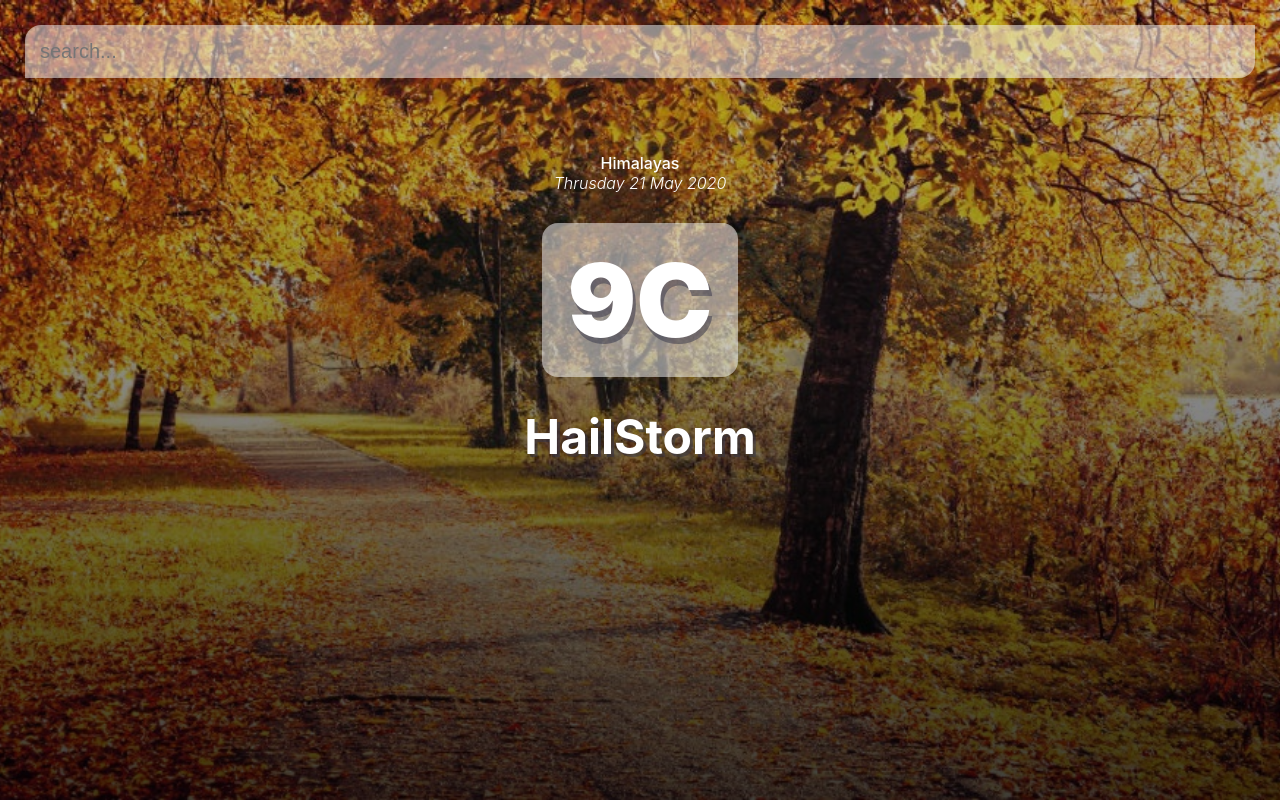
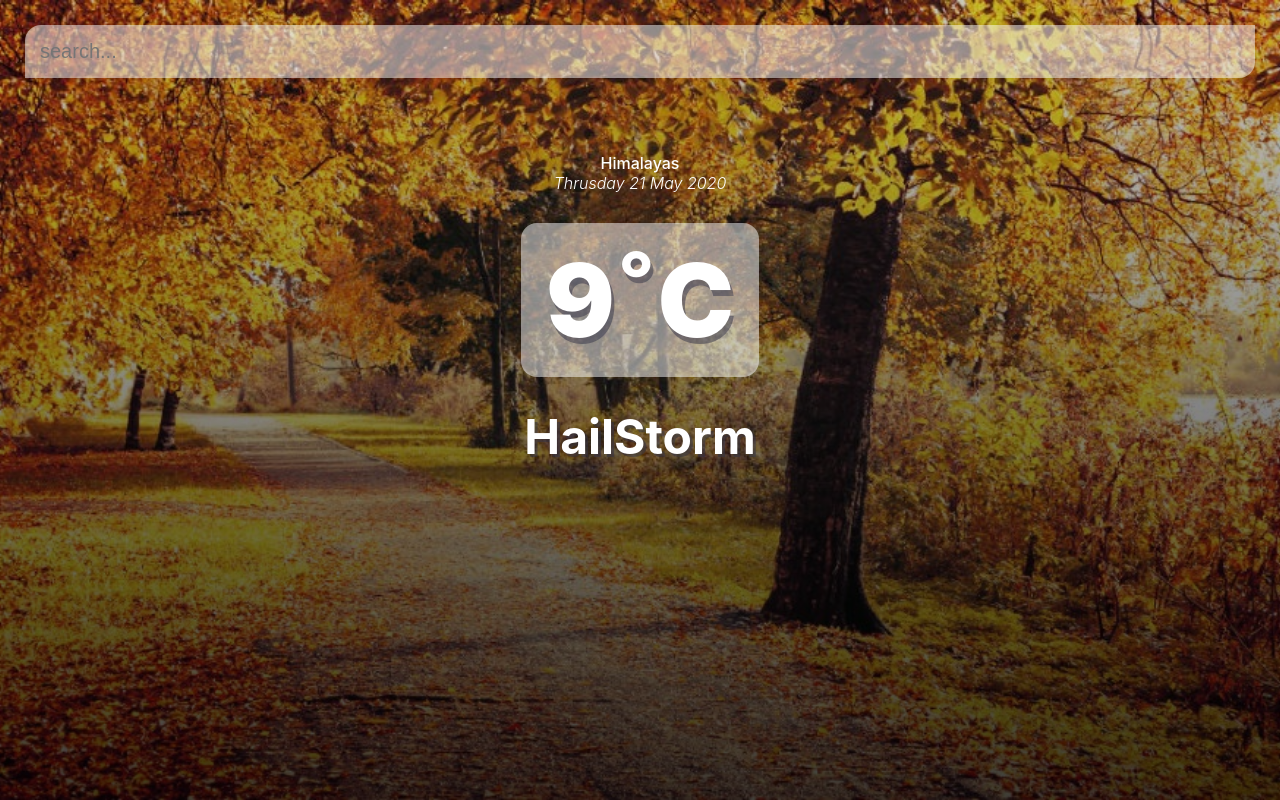
Before and after one commit to Iamsbharti/weather-app-deploy, a React (Create React App) app: page / in a window 1280 px wide. Built offline with nearby package versions, Linux system fonts and the light colour scheme.

Commit message:
fetched api request

```diff
--- a/package.json
+++ b/package.json
@@ -6,6 +6,7 @@
     "@testing-library/jest-dom": "^4.2.4",
     "@testing-library/react": "^9.3.2",
     "@testing-library/user-event": "^7.1.2",
+    "cors": "^2.8.5",
     "react": "^16.13.1",
     "react-dom": "^16.13.1",
     "react-scripts": "3.4.1"
--- a/src/App.js
+++ b/src/App.js
@@ -2,13 +2,16 @@ import React from "react";
 import Location from "./Components/Location";
 import Weather from "./Components/Weather";
 import SearchBox from "./Components/SearchBox";
+import { WeatherContextProvider } from "./Components/weatherContext";
 function App() {
   return (
     <div className="app">
       <main>
-        <SearchBox />
-        <Location />
-        <Weather />
+        <WeatherContextProvider>
+          <SearchBox />
+          <Location />
+          <Weather />
+        </WeatherContextProvider>
       </main>
     </div>
   );
--- a/src/Components/SearchBox.js
+++ b/src/Components/SearchBox.js
@@ -1,8 +1,10 @@
 import React, { useState } from "react";
+import { WeatherContextConsumer } from "./weatherContext";
 export default function SearchBox() {
   const [query, setQuery] = useState("");
-
   return (
+    <WeatherContextConsumer>
+      {({ search }) => (
         <div className="search-box">
           <input
             type="text"
@@ -11,7 +13,10 @@ export default function SearchBox() {
             className="search-bar"
             value={query}
             onChange={(e) => setQuery(e.target.value)}
+            onKeyPress={(e) => search(query)}
           />
         </div>
+      )}
+    </WeatherContextConsumer>
   );
 }
--- a/src/Components/Weather.js
+++ b/src/Components/Weather.js
@@ -3,7 +3,7 @@ import React from "react";
 export default function Weather() {
   return (
     <div className="weather-box">
-      <div className="temp">9C</div>
+      <div className="temp">9&#730;C</div>
       <div className="weather">HailStorm</div>
     </div>
   );
--- a/src/Components/weatherContext.js
+++ b/src/Components/weatherContext.js
@@ -3,23 +3,27 @@ const { Provider, Consumer } = React.createContext();
 
 class WeatherContextProvider extends Component {
   state = {
-    query: "",
     weather: {},
   };
-  setQuery = (newQuery) => {
-    this.setState({ query: newQuery });
-  };
-  search = (e) => {
+
+  //this.setState({ query: "", weather: data })
+  search = (query) => {
     let url = process.env.REACT_APP_WEATHER_API_URL;
     let key = process.env.REACT_APP_WEATHER_API_KEY;
-    fetch(`${url}/weather?q=${this.query}&appid=${key}`)
+    console.log(`${url}weather?q=${query}&appid=${key}`);
+    fetch(`${url}weather?q=${query}&appid=${key}`)
       .then((response) => response.json())
-      .then((data) => this.setState({ query: "", weather: data }));
+      .then((data) => this.setState({ weather: data }));
   };
 
   render() {
     return (
-      <Provider value={{ setQuery: this.setQuery, search: this.search }}>
+      <Provider
+        value={{
+          search: this.search,
+          weather: this.weather,
+        }}
+      >
         {this.props.children}
       </Provider>
     );
```
Also changed, not shown: 2 other files (tests, documents, lock files or other folders). Lines whose indentation alone changed are shown as unchanged.
